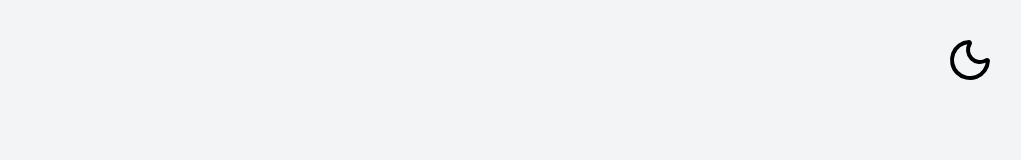
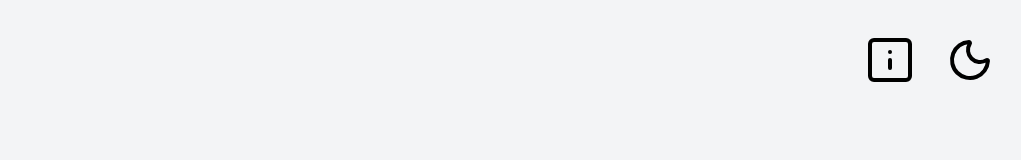
Before and after one commit to nightylay/todo-app, a plain HTML site: page index.html in a window 1280 px wide. Shown: the top 160 px of the page, without its empty margins (230-1251 px from the left). Drawn offline with Linux system fonts and the light colour scheme.

Commit message:
add info button

```diff
--- a/index.html
+++ b/index.html
@@ -10,7 +10,51 @@
   <body>
     <div class="content">
       <header class="header">
-        <button class="theme-button" data-js-button-switch-theme>
+        <div class="header__container">
+          <button class="header-button" data-js-button-info>
+            <svg width="48" height="48" viewBox="0 0 24 24" xmlns="http://www.w3.org/2000/svg">
+              <rect
+                data-name="--Rectangle"
+                fill="none"
+                height="20"
+                id="_--Rectangle"
+                rx="2"
+                ry="2"
+                stroke="#000000"
+                stroke-linecap="round"
+                stroke-linejoin="round"
+                stroke-width="2"
+                width="20"
+                x="2"
+                y="2"
+              />
+
+              <line
+                fill="none"
+                stroke="#000000"
+                stroke-linecap="round"
+                stroke-linejoin="round"
+                stroke-width="2"
+                x1="12"
+                x2="12"
+                y1="12"
+                y2="16"
+              />
+
+              <line
+                fill="none"
+                stroke="#000000"
+                stroke-linecap="round"
+                stroke-linejoin="round"
+                stroke-width="2"
+                x1="12"
+                x2="12"
+                y1="8"
+                y2="8"
+              />
+            </svg>
+          </button>
+          <button class="header-button" data-js-button-switch-theme>
             <svg width="48" height="48" viewBox="0 0 48 48" fill="none" xmlns="http://www.w3.org/2000/svg">
               <path
                 d="M41.9699 24.972C41.7825 28.4443 40.5933 31.788 38.5461 34.5988C36.4989 37.4097 33.6813 39.5674 30.434 40.8111C27.1866 42.0548 23.6486 42.3312 20.2475 41.6071C16.8464 40.8829 13.7278 39.1891 11.2688 36.7303C8.80986 34.2716 7.1157 31.1532 6.39116 27.7522C5.66662 24.3512 5.94272 20.8131 7.18608 17.5656C8.42945 14.3182 10.5868 11.5004 13.3975 9.45288C16.2081 7.40537 19.5517 6.21581 23.0239 6.028C23.8339 5.984 24.2579 6.948 23.8279 7.634C22.3897 9.93511 21.7739 12.6557 22.0809 15.3519C22.388 18.0481 23.5998 20.5606 25.5186 22.4794C27.4374 24.3982 29.9499 25.61 32.646 25.917C35.3422 26.2241 38.0628 25.6082 40.3639 24.17C41.0519 23.74 42.0139 24.162 41.9699 24.972Z"
@@ -21,6 +65,7 @@
               />
             </svg>
           </button>
+        </div>
       </header>
 
       <main class="main">
--- /dev/null
+++ b/styles/components/header-button.css
@@ -0,0 +1,8 @@
+.header-button {
+  background-color: unset;
+  border: none;
+
+  &:hover svg * {
+    stroke: var(--color-button-hover);
+  }
+}
--- a/styles/components/header.css
+++ b/styles/components/header.css
@@ -1,17 +1,10 @@
-.header {
+.header__container {
+  display: flex;
+  justify-content: flex-end;
+  column-gap: 20px;
   margin: 35px 50px 0;
-  text-align: right;
 
   @media (max-width: 730px) {
     margin: 35px10px 0;
   }
 }
-
-.theme-button {
-  background-color: unset;
-  border: none;
-
-  &:hover path {
-    stroke: var(--color-button-hover);
-  }
-}
--- a/styles/index.css
+++ b/styles/index.css
@@ -5,6 +5,7 @@
 @import 'globals.css';
 
 @import 'components/header.css';
+@import 'components/header-button.css';
 @import 'components/todo.css';
 @import 'components/field.css';
 @import 'components/todo-button.css';
```
Also changed, not shown: assets/icons/info.svg (added). Lines whose indentation alone changed are shown as unchanged.
